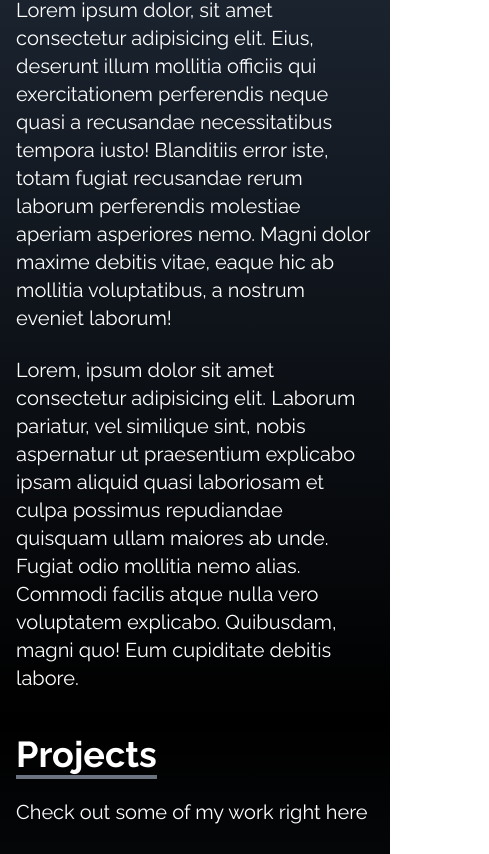
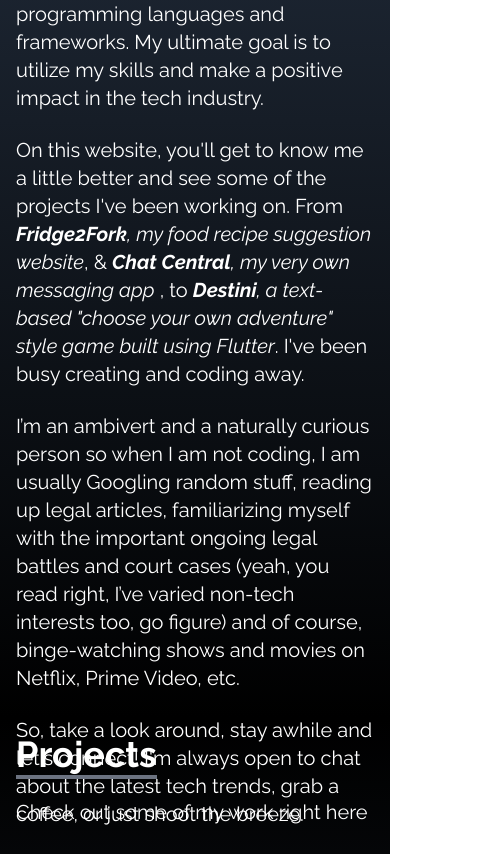
Before and after one commit to RaghavT5/Personal-Website, a React (Create React App) app: page / in a window 390 px wide. Shown: the part 970-1824 px from the top of the page, 489 px wide, since content can reach past the window. Built offline with nearby package versions, Linux system fonts and the light colour scheme.

Commit message:
Fixed the Responsiveness for Laptops and Tablets

```diff
--- a/src/components/About.jsx
+++ b/src/components/About.jsx
@@ -1,4 +1,5 @@
 import React from "react";
+import { Link } from "react-scroll";
 
 const About = () => {
   return (
@@ -9,28 +10,52 @@ const About = () => {
       <div className="max-w-screen-lg p-4 mx-auto flex flex-col justify-center w-full h-full">
         <div className="pb-2">
           <p className="text-4xl font-bold inline border-b-4 border-gray-500">
-            About
+            About Me
           </p>
         </div>
 
         <p className="text-xl mt-12">
-          Lorem ipsum dolor, sit amet consectetur adipisicing elit. Eius,
-          deserunt illum mollitia officiis qui exercitationem perferendis neque
-          quasi a recusandae necessitatibus tempora iusto! Blanditiis error
-          iste, totam fugiat recusandae rerum laborum perferendis molestiae
-          aperiam asperiores nemo. Magni dolor maxime debitis vitae, eaque hic
-          ab mollitia voluptatibus, a nostrum eveniet laborum!
+          Welcome to my corner of the internet! My name is Raghav and I am a
+          recent BCA graduate with a passion for technology and a knack for
+          problem-solving. I specialize in a variety of programming languages
+          and frameworks. My ultimate goal is to utilize my skills and make a
+          positive impact in the tech industry.
         </p>
-
         <br />
-
         <p className="text-xl">
-          Lorem, ipsum dolor sit amet consectetur adipisicing elit. Laborum
-          pariatur, vel similique sint, nobis aspernatur ut praesentium
-          explicabo ipsam aliquid quasi laboriosam et culpa possimus repudiandae
-          quisquam ullam maiores ab unde. Fugiat odio mollitia nemo alias.
-          Commodi facilis atque nulla vero voluptatem explicabo. Quibusdam,
-          magni quo! Eum cupiditate debitis labore.
+          On this website, you'll get to know me a little better and see some of
+          the projects I've been working on. From{" "}
+          <em>
+            <strong>Fridge2Fork</strong>, my food recipe suggestion website
+          </em>
+          , &{" "}
+          <em>
+            <strong>Chat Central</strong>, my very own messaging app{" "}
+          </em>
+          , to{" "}
+          <em>
+            <strong>Destini</strong>, a text-based "choose your own adventure"
+            style game built using Flutter
+          </em>
+          . I've been busy creating and coding away.
+        </p>
+        <br />
+        <p className="text-xl">
+          I’m an ambivert and a naturally curious person so when I am not
+          coding, I am usually Googling random stuff, reading up legal articles,
+          familiarizing myself with the important ongoing legal battles and
+          court cases (yeah, you read right, I’ve varied non-tech interests too,
+          go figure) and of course, binge-watching shows and movies on Netflix,
+          Prime Video, etc.
+        </p>
+        <br />
+        <p className="text-xl">
+          So, take a look around, stay awhile and{" "}
+          <Link to="contact" smooth={true} offset={90} duration={700}>
+            let's connect!
+          </Link>{" "}
+          I'm always open to chat about the latest tech trends, grab a coffee,
+          or just shoot the breeze.
         </p>
       </div>
     </div>
--- a/src/components/Footer.jsx
+++ b/src/components/Footer.jsx
@@ -1,16 +1,21 @@
 import React from "react";
+import { FaGithub, FaLinkedin } from "react-icons/fa";
 
 const Footer = () => {
   return (
     <div>
       <div className="w-full bg-gradient-to-b from-gray-800 to-gray-800 p-4 text-gray-500">
         <div className="flex flex-col justify-center items-center mx-auto pt-4 sm:w-full">
-          <div>
+          <div className="whitespace-no-wrap overflow-x-auto">
             <p>
-              <pre>
-                Made with ❤ by Raghav. Copyright © {new Date().getFullYear()}.
-                All Rights Reserved.
-              </pre>
+              Made with ❤ by Raghav
+              {/* <a href="https://github.com/RaghavT5">
+                <FaGithub size={15} />
+              </a>
+              <a href="https://www.linkedin.com/in/raghav-tuli-28232617b/">
+                <FaLinkedin size={15} />
+              </a> */}
+              . Copyright © {new Date().getFullYear()}. All Rights Reserved.
             </p>
           </div>
         </div>
--- a/src/components/NavBar.jsx
+++ b/src/components/NavBar.jsx
@@ -10,22 +10,27 @@ const NavBar = () => {
     {
       id: 1,
       title: "home",
+      offset: 0,
     },
     {
       id: 2,
       title: "about",
+      offset: -90,
     },
     {
       id: 3,
       title: "projects",
+      offset: 0,
     },
     {
       id: 4,
       title: "skills",
+      offset: -55,
     },
     {
       id: 5,
       title: "contact",
+      offset: 90,
     },
   ];
   return (
@@ -39,7 +44,7 @@ const NavBar = () => {
             key={link.id}
             className="px-4 cursor-pointer capitalize font-medium text-gray-500 hover:scale-105 duration-200"
           >
-            <Link to={link.title} smooth duration={700}>
+            <Link to={link.title} smooth offset={link.offset} duration={700}>
               {link.title}
             </Link>
           </li>
--- a/src/components/Projects.jsx
+++ b/src/components/Projects.jsx
@@ -29,7 +29,7 @@ const Projects = () => {
   return (
     <div
       name="projects"
-      className="bg-gradient-to-b from-black to-gray-800 w-full text-white md:h-screen "
+      className="bg-gradient-to-b from-black to-gray-800 w-full text-white md:h-screen"
     >
       <div className="max-w-screen-lg p-4 mx-auto flex flex-col justify-center w-full h-full">
         <div className="pb-8">
```
